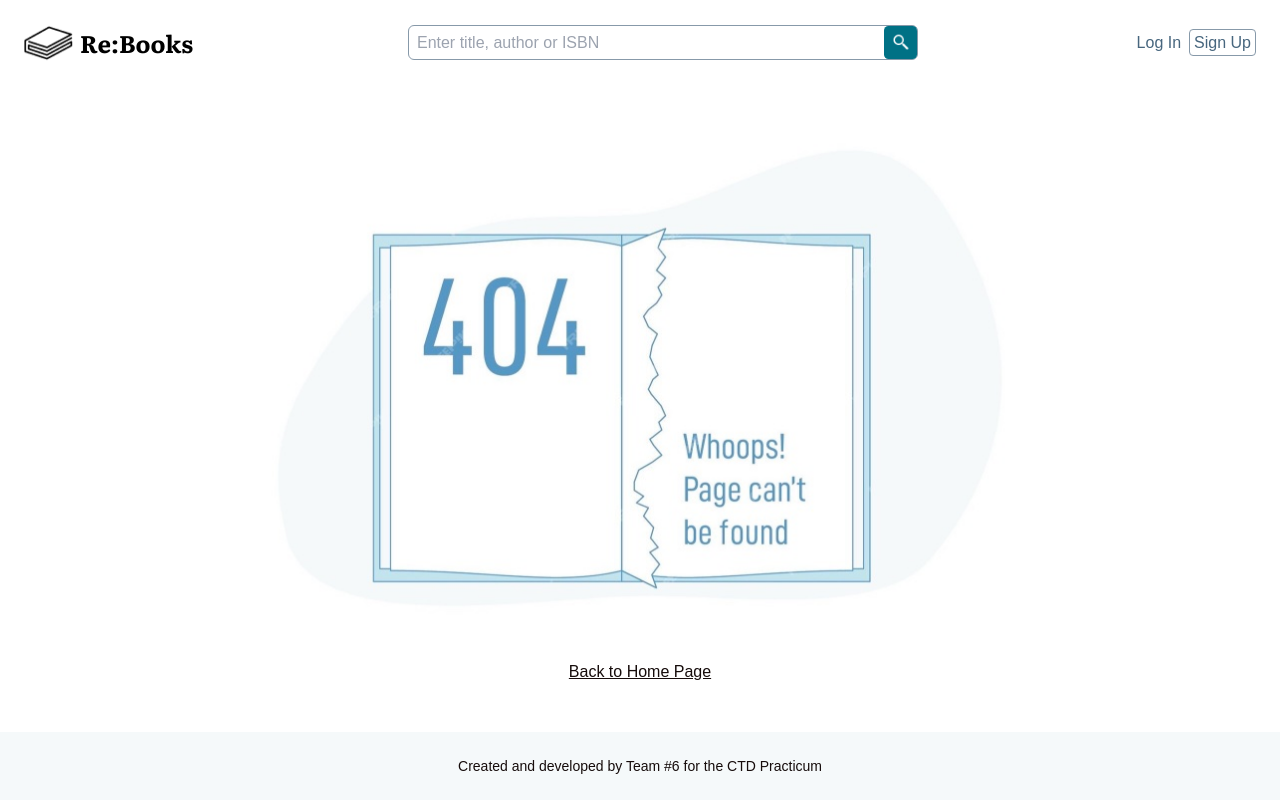
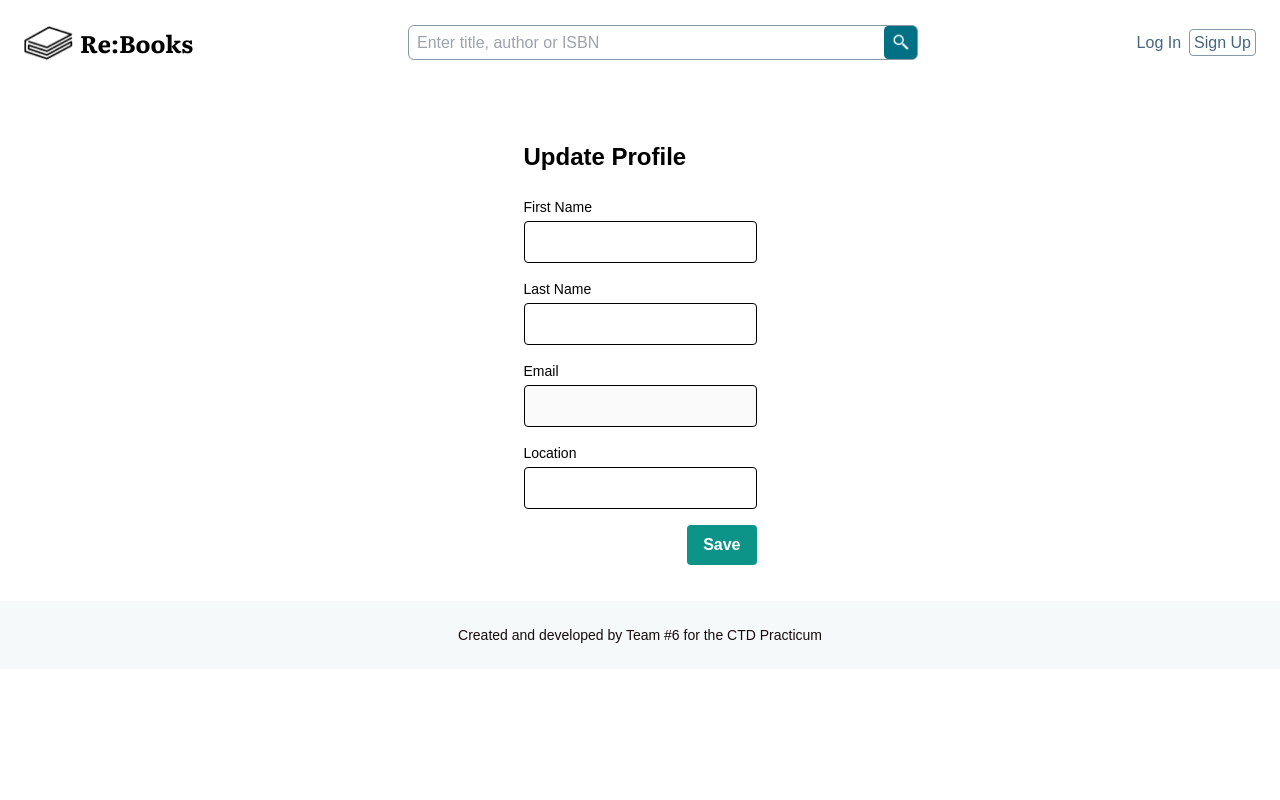
Before and after one commit to Code-the-Dream-School/hh-team6-front, a React (Vite) app: page /update_profile in a window 1280 px wide. Built offline with nearby package versions, Linux system fonts and the light colour scheme; no server answers; a web font is replaced by a local one.

Commit message:
second commit to update profile [RB-22]

```diff
--- a/package.json
+++ b/package.json
@@ -22,12 +22,12 @@
     "@types/react-dom": "^18.2.19",
     "@vitejs/plugin-react": "^4.2.1",
     "autoprefixer": "^10.4.20",
-    "eslint": "^8.56.0",
+    "eslint": "^8.57.1",
     "eslint-config-prettier": "^9.1.0",
     "eslint-plugin-jsx-a11y": "^6.10.2",
     "eslint-plugin-prettier": "^5.2.1",
-    "eslint-plugin-react": "^7.33.2",
-    "eslint-plugin-react-hooks": "^4.6.0",
+    "eslint-plugin-react": "^7.37.2",
+    "eslint-plugin-react-hooks": "^4.6.2",
     "eslint-plugin-react-refresh": "^0.4.5",
     "postcss": "^8.4.49",
     "prettier": "^3.3.3",
--- a/src/pages/account/UpdateProfile.jsx
+++ b/src/pages/account/UpdateProfile.jsx
@@ -1,11 +1,11 @@
-import React, { useState } from "react";
+import React, { useState } from 'react';
 
 const UpdateProfile = () => {
   const [formData, setFormData] = useState({
-    firstName: "",
-    lastName: "",
-    email: "",
-    location: "",
+    firstName: '',
+    lastName: '',
+    email: '',
+    location: '',
   });
 
   const handleChange = (e) => {
@@ -16,24 +16,24 @@ const UpdateProfile = () => {
   const handleCancel = () => {
     // Clear the form or perform any cancel-related logic
     setFormData({
-      firstName: "",
-      lastName: "",
-      email: "",
-      location: "",
+      firstName: '',
+      lastName: '',
+      email: '',
+      location: '',
     });
   };
 
   const handleSave = () => {
     // Save the data logic
-    console.log("Saved:", formData);
+    console.log('Saved:', formData);
   };
 
   return (
-    <div className="max-w-md mx-auto mt-10 p-4">
-      <h1 className="text-2xl font-bold mb-6">Update Profile</h1>
+    <div className="mx-auto mt-10 max-w-md p-4">
+      <h1 className="mb-6 text-2xl font-bold">Update Profile</h1>
       <form className="space-y-4">
         <div>
-          <label className="block text-sm font-medium mb-1" htmlFor="firstName">
+          <label className="mb-1 block text-sm font-medium" htmlFor="firstName">
             First Name
           </label>
           <input
@@ -42,11 +42,11 @@ const UpdateProfile = () => {
             type="text"
             value={formData.firstName}
             onChange={handleChange}
-            className="w-full border border-gray-300 rounded px-3 py-2 focus:outline-none focus:ring-2 focus:ring-blue-500"
+            className="border-gray-300 w-full rounded border px-3 py-2 focus:outline-none focus:ring-2 focus:ring-blue-500"
           />
         </div>
         <div>
-          <label className="block text-sm font-medium mb-1" htmlFor="lastName">
+          <label className="mb-1 block text-sm font-medium" htmlFor="lastName">
             Last Name
           </label>
           <input
@@ -55,11 +55,11 @@ const UpdateProfile = () => {
             type="text"
             value={formData.lastName}
             onChange={handleChange}
-            className="w-full border border-gray-300 rounded px-3 py-2 focus:outline-none focus:ring-2 focus:ring-blue-500"
+            className="border-gray-300 w-full rounded border px-3 py-2 focus:outline-none focus:ring-2 focus:ring-blue-500"
           />
         </div>
         <div>
-          <label className="block text-sm font-medium mb-1" htmlFor="email">
+          <label className="mb-1 block text-sm font-medium" htmlFor="email">
             Email
           </label>
           <input
@@ -68,12 +68,12 @@ const UpdateProfile = () => {
             type="email"
             value={formData.email}
             onChange={handleChange}
-            className="w-full border border-gray-300 rounded px-3 py-2 bg-gray-100 text-gray-500 cursor-not-allowed"
+            className="border-gray-300 bg-gray-100 text-gray-500 w-full cursor-not-allowed rounded border px-3 py-2"
             disabled
           />
         </div>
         <div>
-          <label className="block text-sm font-medium mb-1" htmlFor="location">
+          <label className="mb-1 block text-sm font-medium" htmlFor="location">
             Location
           </label>
           <input
@@ -82,21 +82,21 @@ const UpdateProfile = () => {
             type="text"
             value={formData.location}
             onChange={handleChange}
-            className="w-full border border-gray-300 rounded px-3 py-2 focus:outline-none focus:ring-2 focus:ring-blue-500"
+            className="border-gray-300 w-full rounded border px-3 py-2 focus:outline-none focus:ring-2 focus:ring-blue-500"
           />
         </div>
-        <div className="flex justify-between mt-6">
+        <div className="mt-6 flex justify-between">
           <button
             type="button"
             onClick={handleCancel}
-            className="py-2 px-4 bg-yellow-400 text-white font-semibold rounded hover:bg-yellow-500"
+            className="bg-yellow-400 hover:bg-yellow-500 rounded px-4 py-2 font-semibold text-white"
           >
             Cancel
           </button>
           <button
             type="button"
             onClick={handleSave}
-            className="py-2 px-4 bg-teal-600 text-white font-semibold rounded hover:bg-teal-700"
+            className="rounded bg-teal-600 px-4 py-2 font-semibold text-white hover:bg-teal-700"
           >
             Save
           </button>
--- a/src/routes/Router.jsx
+++ b/src/routes/Router.jsx
@@ -37,6 +37,9 @@ const Router = () => {
         element={<ProtectedRoute element={<Account />} />}
       />
 
+      {/* UpdateProfile Route */}
+      <Route path="/update_profile" element={<UpdateProfile />} />
+
       {/* Books Routes */}
       <Route path="/books" element={<Books />} />
       <Route path="/books/:id" element={<Book />} />
```
Also changed, not shown: 1 other file (tests, documents, lock files or other folders).
